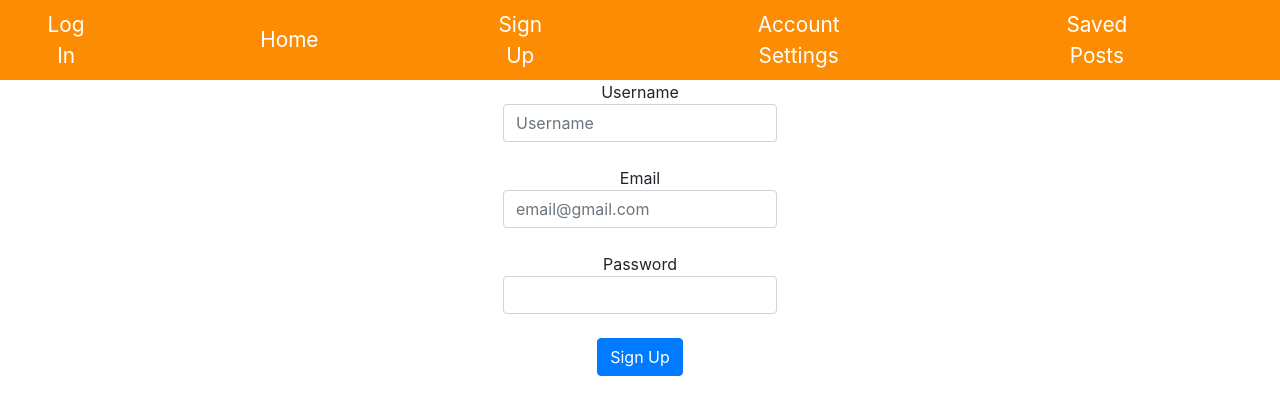
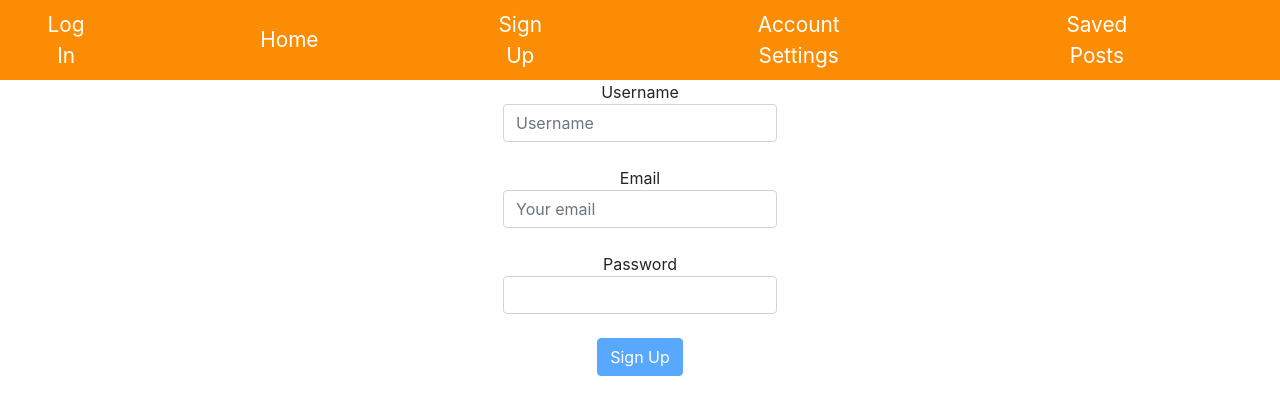
Before and after one commit to Build-Week-Post-Here-2/front-end, a React (Create React App) app in the folder login-page/: page /signup in a window 1280 px wide. Shown: the top 414 px of the page. Built offline with nearby package versions, Linux system fonts and the light colour scheme.

Commit message:
Activate/disable sumbit button on Account setting page

```diff
--- a/login-page/src/components/AccountSettings.js
+++ b/login-page/src/components/AccountSettings.js
@@ -15,7 +15,6 @@ const AccountSettings = () => {
 
   const onBtnClick = () => {
     setCanUpdate(true);
-    console.log("...");
   };
 
   return (
--- a/login-page/src/components/SignUp.js
+++ b/login-page/src/components/SignUp.js
@@ -20,6 +20,8 @@ const SignUp = (props) => {
   const [formState, setFormState] = useState(INITIAL_FORM_STATE);
   const [responseMsg, setResponseMsg] = useState({ success: null, msg: "" });
   const [formErrors, setFormErrors] = useState(INITIAL_ERROR_STATE);
+  const [disabled, setDisabled] = useState(true);
+  const [formChanged, setFormChanged] = useState(false);
 
   useEffect(() => {
     if (props && props.userData) {
@@ -40,6 +42,7 @@ const SignUp = (props) => {
       .reach(signupSchema, name)
       .validate(value)
       .then((valid) => {
+        setFormChanged(true);
         setFormErrors({
           ...formErrors,
           [name]: "",
@@ -52,6 +55,17 @@ const SignUp = (props) => {
         });
       });
   };
+
+  useEffect(() => {
+    signupSchema.isValid(formState).then((valid) => {
+      if (!props) {
+        setDisabled(!valid);
+      } else if (props.btn && formChanged) {
+        // This is true when user is on Account settings and changes the input value
+        setDisabled(!valid);
+      }
+    });
+  }, [formState, formChanged, props]);
 
   const onFormSubmit = (e) => {
     e.preventDefault();
@@ -105,7 +119,7 @@ const SignUp = (props) => {
               value={formState.username}
               onChange={handleInputChange}
             />
-            <div>{formErrors.username}</div>
+            <div className="text-danger">{formErrors.username}</div>
           </label>
         </div>
         <div className="form-group">
@@ -115,11 +129,11 @@ const SignUp = (props) => {
               name="email"
               type="email"
               className="form-control"
-              placeholder="email@gmail.com"
+              placeholder="Your email"
               value={formState.email}
               onChange={handleInputChange}
             />
-            <div>{formErrors.email}</div>
+            <div className="text-danger">{formErrors.email}</div>
           </label>
         </div>
         <div className="form-group">
@@ -132,14 +146,22 @@ const SignUp = (props) => {
               value={formState.password}
               onChange={handleInputChange}
             />
-            <div>{formErrors.password}</div>
+            <div className="text-danger">{formErrors.password}</div>
           </label>
         </div>
-        <input
-          type="submit"
-          value={props.btn || "Sign Up"}
-          className="btn btn-primary"
-        />
+        {props.btn ? (
+          <input
+            type="submit"
+            value={props.btn}
+            className={`btn btn-primary ${disabled ? "disabled" : "active"}`}
+          />
+        ) : (
+          <input
+            type="submit"
+            value={"Sign Up"}
+            className={`btn btn-primary ${disabled ? "disabled" : "active"}`}
+          />
+        )}
       </form>
     </div>
   );
```
